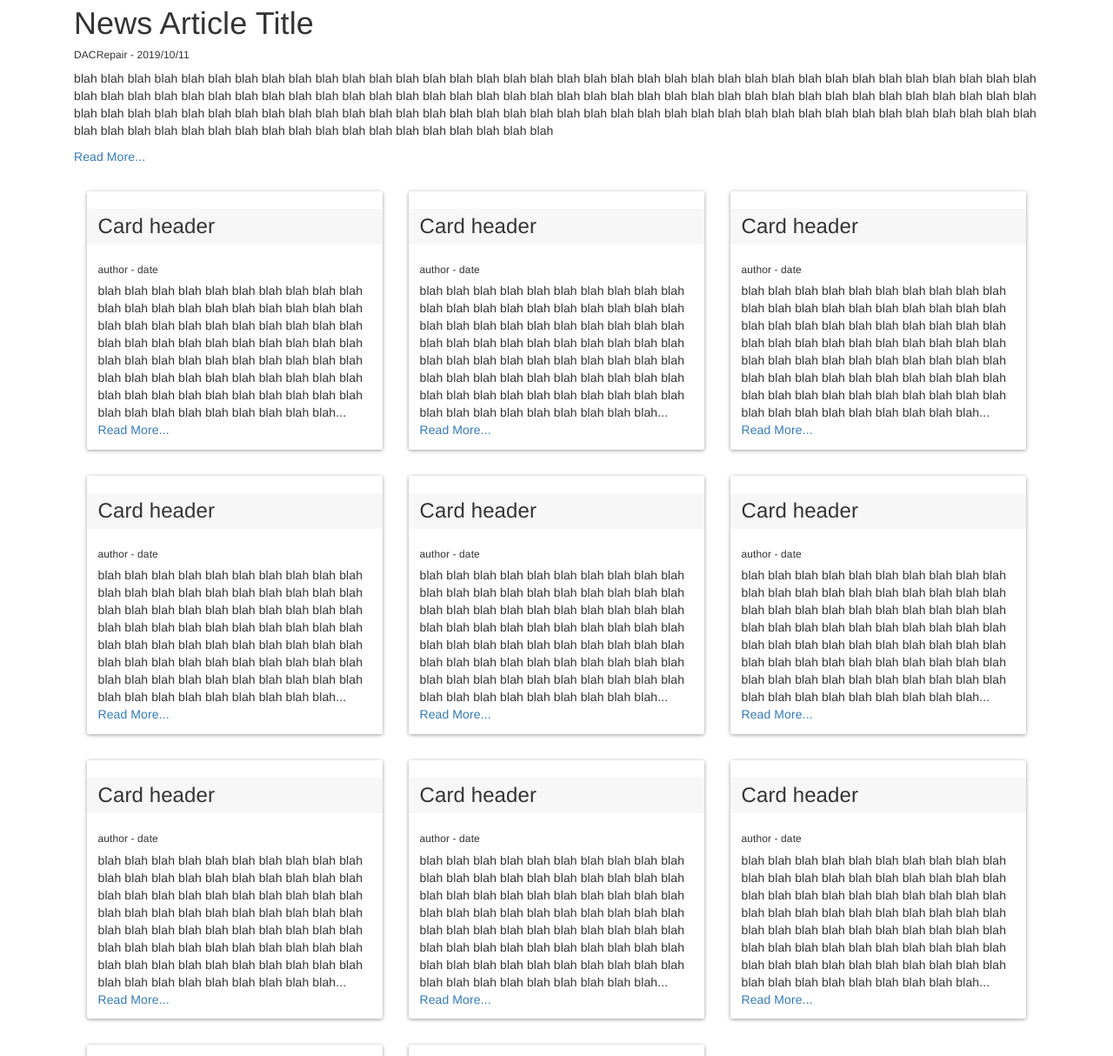
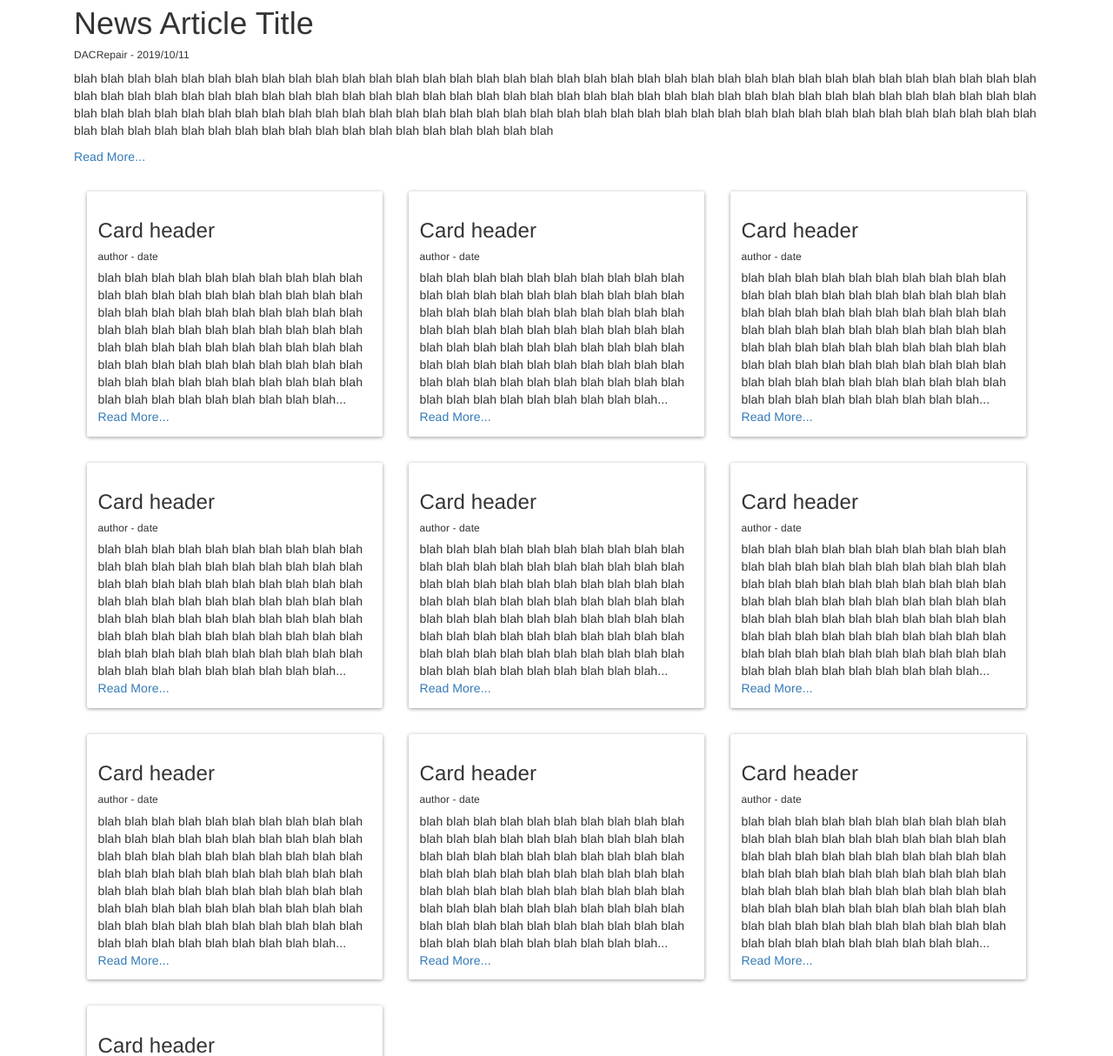
Before and after one commit to CerberusGaming/mainsite, a Flask app: template templates/pages/index.html in a window 1280 px wide. Shown: the part 413-1627 px from the top of the page at 87% size. Run offline with Flask 2, Linux system fonts and the light colour scheme; the template is opened without the code that fills it, so the values that code supplies are empty; some libraries are stand-ins or nearby versions.

Commit message:
Fixed demo grid for old news

```diff
--- a/templates/pages/index.html
+++ b/templates/pages/index.html
@@ -51,8 +51,8 @@
     <div class="container">
         <div class="col-lg-4">
             <div class="card text-black bg-secondary mb-5">
-                <h3 class="card-header">Card header</h3>
                 <div class="card-body">
+                    <h3>Card header</h3>
                     <h6 class="card-title">author - date</h6>
                     <p class="card-text"> blah blah blah blah blah blah blah blah blah blah blah blah blah blah blah
                         blah blah blah blah blah blah blah blah blah blah blah blah blah blah blah blah blah blah blah
@@ -64,8 +64,8 @@
         </div>
         <div class="col-lg-4">
             <div class="card text-black bg-secondary mb-5">
-                <h3 class="card-header">Card header</h3>
                 <div class="card-body">
+                    <h3>Card header</h3>
                     <h6 class="card-title">author - date</h6>
                     <p class="card-text"> blah blah blah blah blah blah blah blah blah blah blah blah blah blah blah
                         blah blah blah blah blah blah blah blah blah blah blah blah blah blah blah blah blah blah blah
@@ -77,8 +77,8 @@
         </div>
         <div class="col-lg-4">
             <div class="card text-black bg-secondary mb-5">
-                <h3 class="card-header">Card header</h3>
                 <div class="card-body">
+                    <h3>Card header</h3>
                     <h6 class="card-title">author - date</h6>
                     <p class="card-text"> blah blah blah blah blah blah blah blah blah blah blah blah blah blah blah
                         blah blah blah blah blah blah blah blah blah blah blah blah blah blah blah blah blah blah blah
@@ -90,8 +90,8 @@
         </div>
         <div class="col-lg-4">
             <div class="card text-black bg-secondary mb-5">
-                <h3 class="card-header">Card header</h3>
                 <div class="card-body">
+                    <h3>Card header</h3>
                     <h6 class="card-title">author - date</h6>
                     <p class="card-text"> blah blah blah blah blah blah blah blah blah blah blah blah blah blah blah
                         blah blah blah blah blah blah blah blah blah blah blah blah blah blah blah blah blah blah blah
@@ -103,8 +103,8 @@
         </div>
         <div class="col-lg-4">
             <div class="card text-black bg-secondary mb-5">
-                <h3 class="card-header">Card header</h3>
                 <div class="card-body">
+                    <h3>Card header</h3>
                     <h6 class="card-title">author - date</h6>
                     <p class="card-text"> blah blah blah blah blah blah blah blah blah blah blah blah blah blah blah
                         blah blah blah blah blah blah blah blah blah blah blah blah blah blah blah blah blah blah blah
@@ -116,8 +116,8 @@
         </div>
         <div class="col-lg-4">
             <div class="card text-black bg-secondary mb-5">
-                <h3 class="card-header">Card header</h3>
                 <div class="card-body">
+                    <h3>Card header</h3>
                     <h6 class="card-title">author - date</h6>
                     <p class="card-text"> blah blah blah blah blah blah blah blah blah blah blah blah blah blah blah
                         blah blah blah blah blah blah blah blah blah blah blah blah blah blah blah blah blah blah blah
@@ -129,8 +129,8 @@
         </div>
         <div class="col-lg-4">
             <div class="card text-black bg-secondary mb-5">
-                <h3 class="card-header">Card header</h3>
                 <div class="card-body">
+                    <h3>Card header</h3>
                     <h6 class="card-title">author - date</h6>
                     <p class="card-text"> blah blah blah blah blah blah blah blah blah blah blah blah blah blah blah
                         blah blah blah blah blah blah blah blah blah blah blah blah blah blah blah blah blah blah blah
@@ -142,8 +142,8 @@
         </div>
         <div class="col-lg-4">
             <div class="card text-black bg-secondary mb-5">
-                <h3 class="card-header">Card header</h3>
                 <div class="card-body">
+                    <h3>Card header</h3>
                     <h6 class="card-title">author - date</h6>
                     <p class="card-text"> blah blah blah blah blah blah blah blah blah blah blah blah blah blah blah
                         blah blah blah blah blah blah blah blah blah blah blah blah blah blah blah blah blah blah blah
@@ -155,8 +155,8 @@
         </div>
         <div class="col-lg-4">
             <div class="card text-black bg-secondary mb-5">
-                <h3 class="card-header">Card header</h3>
                 <div class="card-body">
+                    <h3>Card header</h3>
                     <h6 class="card-title">author - date</h6>
                     <p class="card-text"> blah blah blah blah blah blah blah blah blah blah blah blah blah blah blah
                         blah blah blah blah blah blah blah blah blah blah blah blah blah blah blah blah blah blah blah
@@ -168,21 +168,8 @@
         </div>
         <div class="col-lg-4">
             <div class="card text-black bg-secondary mb-5">
-                <h3 class="card-header">Card header</h3>
                 <div class="card-body">
-                    <h6 class="card-title">author - date</h6>
-                    <p class="card-text"> blah blah blah blah blah blah blah blah blah blah blah blah blah blah blah
-                        blah blah blah blah blah blah blah blah blah blah blah blah blah blah blah blah blah blah blah
-                        blah blah blah blah blah blah blah blah blah blah blah blah blah blah blah blah blah blah blah
-                        blah blah blah blah blah blah blah blah blah blah blah blah blah blah blah blah blah blah blah
-                        blah blah blah blah blah blah blah... <a href="#">Read More...</a></p>
-                </div>
-            </div>
-        </div>
-        <div class="col-lg-4">
-            <div class="card text-black bg-secondary mb-5">
-                <h3 class="card-header">Card header</h3>
-                <div class="card-body">
+                    <h3>Card header</h3>
                     <h6 class="card-title">author - date</h6>
                     <p class="card-text"> blah blah blah blah blah blah blah blah blah blah blah blah blah blah blah
                         blah blah blah blah blah blah blah blah blah blah blah blah blah blah blah blah blah blah blah
```
